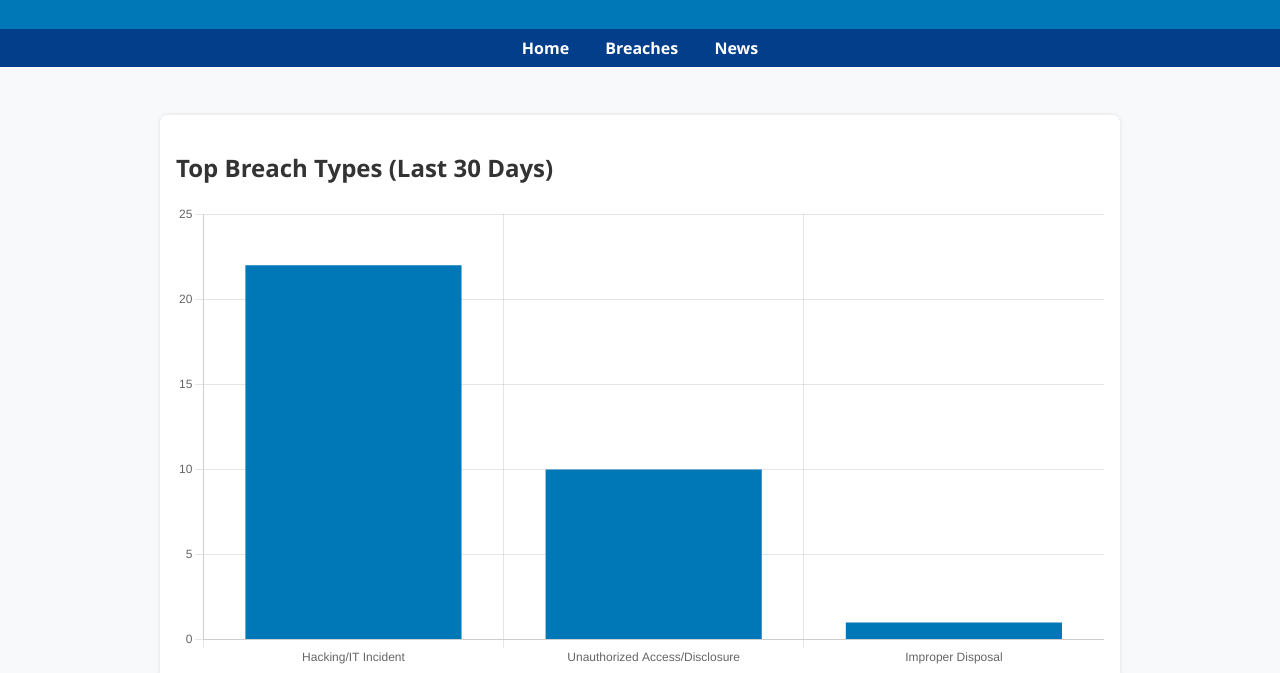
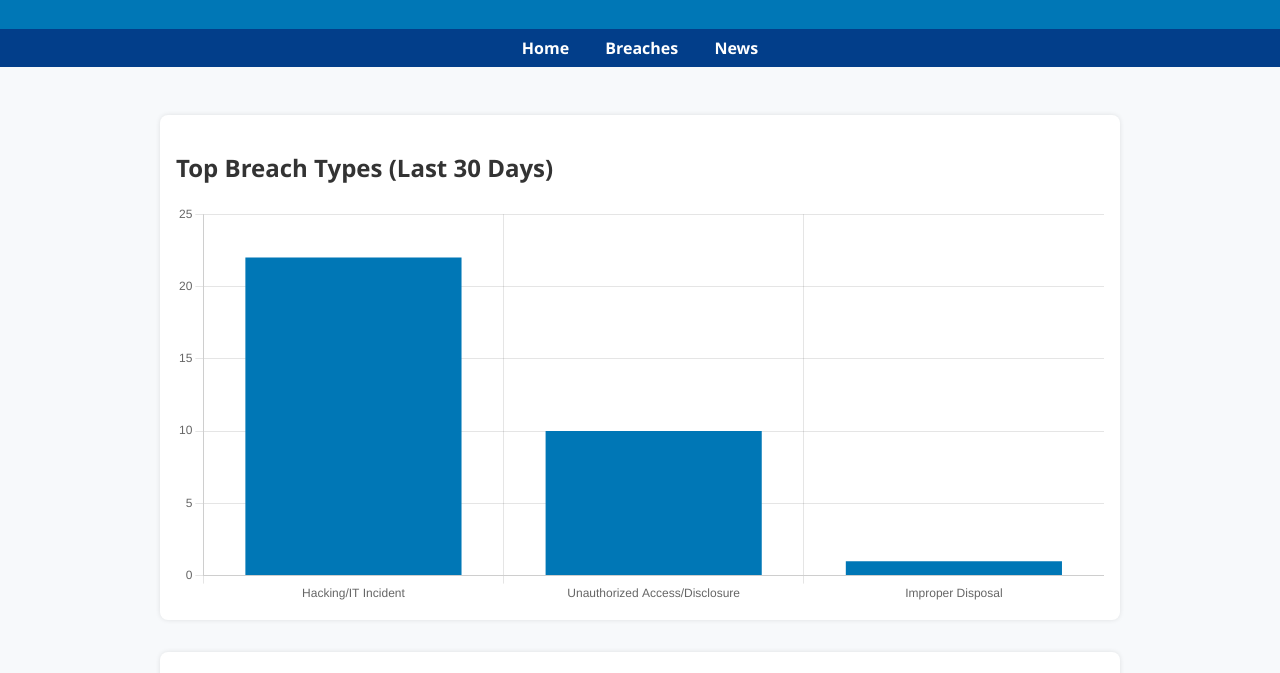
Before and after one commit to onalos/onalos.github.io, a plain HTML site: page stats.html in a window 1280 px wide. Shown: the part 127-800 px from the top of the page. Drawn offline with nearby package versions, Linux system fonts and the light colour scheme.

Commit message:
Update stats.html

```diff
--- a/stats.html
+++ b/stats.html
@@ -45,9 +45,12 @@
       margin-bottom: 2rem;
       box-shadow: 0 0 5px rgba(0,0,0,0.1);
     }
+    .chart-wrapper {
+      height: 400px;
+    }
     canvas {
-      max-width: 100%;
-      height: auto;
+      width: 100% !important;
+      height: 100% !important;
     }
     footer {
       text-align: center;
@@ -71,11 +74,15 @@
   <main>
     <section>
       <h2>Top Breach Types (Last 30 Days)</h2>
-      <canvas id="breachTypeChart"></canvas>
+      <div class="chart-wrapper">
+        <canvas id="breachTypeChart"></canvas>
+      </div>
     </section>
     <section>
       <h2>Breaches by State</h2>
-      <canvas id="stateChart"></canvas>
+      <div class="chart-wrapper">
+        <canvas id="stateChart"></canvas>
+      </div>
     </section>
   </main>
   <footer>
@@ -108,8 +115,12 @@
           },
           options: {
             responsive: true,
+            maintainAspectRatio: false,
             plugins: {
               legend: { display: false }
+            },
+            scales: {
+              y: { beginAtZero: true }
             }
           }
         });
@@ -125,7 +136,8 @@
             }]
           },
           options: {
-            responsive: true
+            responsive: true,
+            maintainAspectRatio: false
           }
         });
       });
```
